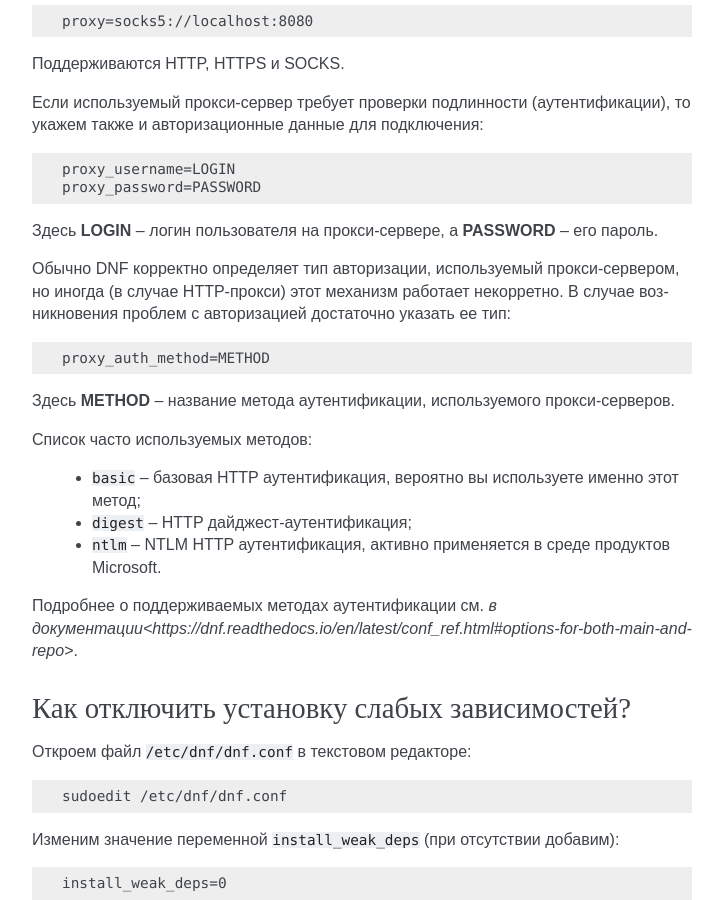
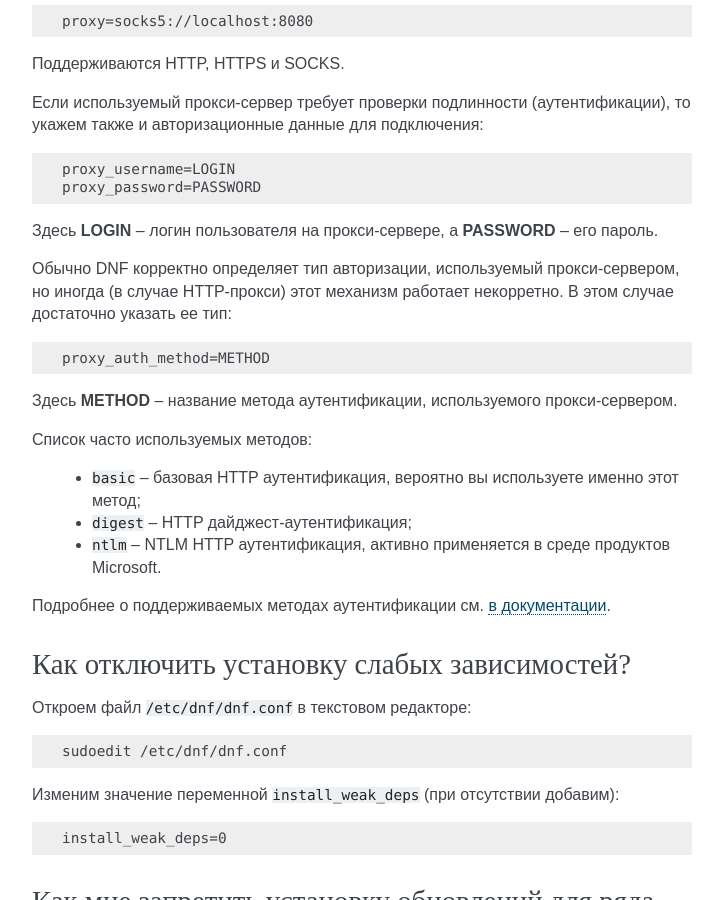
Before and after one commit to RussianFedora/FAQ, a Sphinx documentation site: the page built from source/package-manager.rst, in a window 1280 px wide and 900 px high, scrolled down 6798 px. Shown: the whole window, without its empty margins (388-1111 px from the left). Built offline with Sphinx 7.4.7, drawn with Linux system fonts in a browser that asks for light colours; comment, search, counter and statistics services are not loaded.

Commit message:
Истправление проблем со стилем и оформлением

```diff
--- a/source/package-manager.rst
+++ b/source/package-manager.rst
@@ -368,21 +368,21 @@ Dnf сохраняет старые ядра. Это нормально?
 
 Здесь **LOGIN** -- логин пользователя на прокси-сервере, а **PASSWORD** -- его пароль.
 
-Обычно DNF корректно определяет тип авторизации, используемый прокси-сервером, но иногда (в случае HTTP-прокси) этот механизм работает некорретно. В случае возникновения проблем с авторизацией достаточно указать ее тип:
+Обычно DNF корректно определяет тип авторизации, используемый прокси-сервером, но иногда (в случае HTTP-прокси) этот механизм работает некорретно. В этом случае достаточно указать ее тип:
 
 .. code-block:: text
 
     proxy_auth_method=METHOD
 
-Здесь **METHOD** -- название метода аутентификации, используемого прокси-серверов.
+Здесь **METHOD** -- название метода аутентификации, используемого прокси-сервером.
 
 Список часто используемых методов:
 
-    * ``basic`` -- базовая HTTP аутентификация, вероятно вы используете именно этот метод;
-    * ``digest`` -- HTTP дайджест-аутентификация;
-    * ``ntlm`` -- NTLM HTTP аутентификация, активно применяется в среде продуктов Microsoft.
+  * ``basic`` -- базовая HTTP аутентификация, вероятно вы используете именно этот метод;
+  * ``digest`` -- HTTP дайджест-аутентификация;
+  * ``ntlm`` -- NTLM HTTP аутентификация, активно применяется в среде продуктов Microsoft.
 
-Подробнее о поддерживаемых методах аутентификации см. `в документации<https://dnf.readthedocs.io/en/latest/conf_ref.html#options-for-both-main-and-repo>`.
+Подробнее о поддерживаемых методах аутентификации см. `в документации <https://dnf.readthedocs.io/en/latest/conf_ref.html#options-for-both-main-and-repo>`__.
 
 .. index:: dnf, weak dependencies
 .. _dnf-weakdeps:
```
